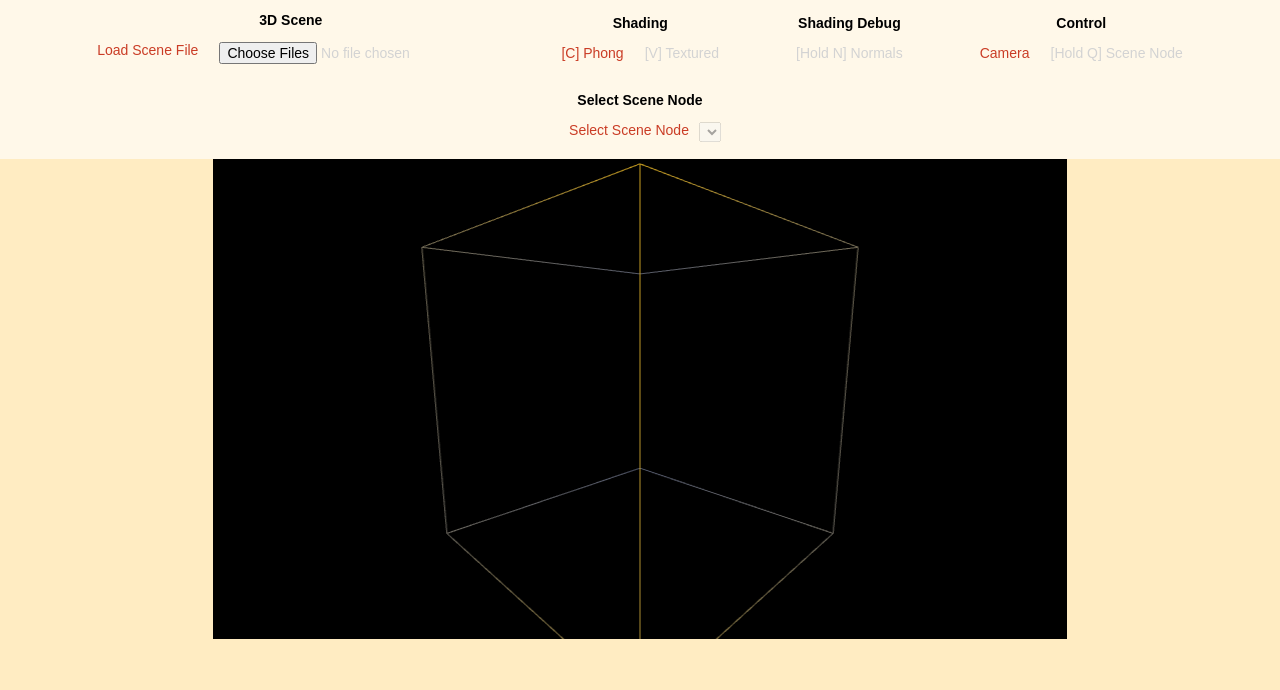
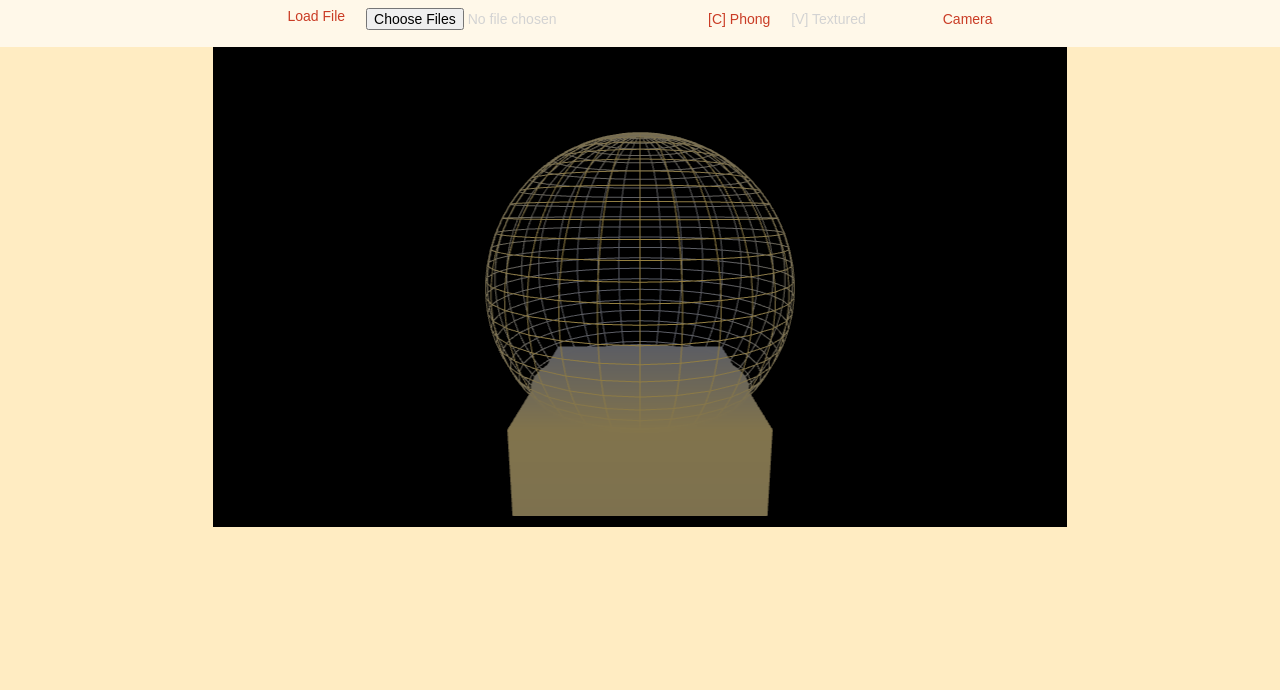
Before and after one commit to zkH2O/ECS175-Final, a plain HTML site: page index.html in a window 1280 px wide. Shown: the part 110-800 px from the top of the page. Drawn offline with Linux system fonts and the light colour scheme; animation ran at ten frames a second.

Commit message:
snowglobe update

```diff
--- a/assignment3.object3d.js
+++ b/assignment3.object3d.js
@@ -27,7 +27,7 @@ class Object3D
     {
         this.shader = shader
         this.material = material
-
+        this.color = [1.0, 1.0, 1.0]
         this.vertices = vertices
         this.vertices_buffer = null
         this.createVBO( gl )
@@ -68,6 +68,15 @@ class Object3D
         this.draw_mode = draw_mode
     }
 
+
+    /**
+     * Set the object's color
+     * @param {Array<Number>} color Array of [r, g, b] values
+     */
+    setColor(color) {
+        this.color = color;
+    }
+
     /**
      * Set this object's model transformation
      *
@@ -75,6 +84,21 @@ class Object3D
      */
     setTransformation( transformation ) {
         this.model_matrix = transformation
+    }
+
+    // Function to set the position
+    setPosition(x, y, z) {
+        mat4.translate(this.model_matrix, this.model_matrix, [x, y, z]);
+    }
+
+    // Function to set the scale
+    setScale(scale) {
+        mat4.scale(this.model_matrix, this.model_matrix, scale);
+    }
+
+    // Function to set rotation (around an axis)
+    setRotation(angle, axis) {
+        mat4.rotate(this.model_matrix, this.model_matrix, angle, axis);
     }
 
     /**
@@ -160,6 +184,7 @@ class Object3D
         // Set up shader
         this.shader.use( )
         this.shader.setUniform4x4f('u_m', this.model_matrix)
+        this.shader.setUniform3f('u_color', this.color)
 
         // Draw the element
         gl.drawElements( this.draw_mode, this.indices.length, gl.UNSIGNED_INT, 0 )
@@ -257,7 +282,7 @@ class ShadedObject3D extends Object3D {
         this.shader.setUniform3f('u_material.kD', this.material.kD)
         this.shader.setUniform3f('u_material.kS', this.material.kS)
         this.shader.setUniform1f('u_material.shininess', this.material.shininess)
-
+        this.shader.setUniform3f('u_color', this.color)
         // Set up texture units
         this.shader.setUniform1i('u_material.map_kD', 0)
         this.shader.setUniform1i('u_material.map_nS', 1)
--- a/index.html
+++ b/index.html
@@ -3,21 +3,20 @@
 
 <head>
     <meta charset="UTF-8">
-    <title>Assignment 3 Solution</title>
+    <title>Aggie Snowglobe</title>
     <link rel="stylesheet" href="css/style.css">
 </head>
 
 <body>
     <div id="app">
         <div id="header-container">
-            <h1>Assignment 3 Solution</h1>
-            <h2>Textures</h2>
+            <h1>Aggie Snowglobe</h1>
         </div>
         <div class="settings-container">
             <div class="setting">
                 <h3>3D Scene</h3>
                 <div class="setting-item-container">
-                    <div id="openfileLabel" class="setting-item active">Load Scene File<br></div>
+                    <div id="openfileLabel" class="setting-item active">Load File<br></div>
                     <div id="openfileAction" class="setting-item inactive">
                         <input id="openfileActionInput" type="file" multiple="false" accept="application/json">
                     </div>
@@ -30,26 +29,14 @@
                     <div id="shadingTextured" class="setting-item inactive">[V] Textured</div>
                 </div>
             </div>
-            <div class="setting">
-                <h3>Shading Debug</h3>
-                <div class="setting-item-container">
-                    <div id="shadingDebugNormals" class="setting-item inactive">[Hold N] Normals</div>
-                </div>
-            </div>
+
             <div class="setting">
                 <h3>Control</h3>
                 <div class="setting-item-container">
                     <div id="controlCamera" class="setting-item inactive">Camera</div>
-                    <div id="controlSceneNode" class="setting-item inactive">[Hold Q] Scene Node</div>
                 </div>
             </div>
-            <div class="setting">
-                <h3>Select Scene Node</h3>
-                <div class="setting-item-container">
-                    <div id="selectSceneNodeLabel" class="setting-item active">Select Scene Node</div>
-                    <select id="selectSceneNodeSelect" disabled></select>
-                </div>
-            </div>
+
         </div>
 
         <div id="canvas-container">
--- a/js/app/app.js
+++ b/js/app/app.js
@@ -24,7 +24,8 @@ class App
             new Shader( this.gl, '../../shaders/unlit.vert.glsl', '../../shaders/unlit.frag.glsl' ),
             new Shader( this.gl, '../../shaders/phong.vert.glsl', '../../shaders/phong.frag.glsl' ),
             new Shader( this.gl, '../../assignment3.textured.vert.glsl', '../../assignment3.textured.frag.glsl' ),
-            new Shader( this.gl, '../../shaders/lights.vert.glsl', '../../shaders/lights.frag.glsl' )
+            new Shader( this.gl, '../../shaders/lights.vert.glsl', '../../shaders/lights.frag.glsl' ),
+            new Shader(this.gl, '../../shaders/vertex.shader.glsl', '../../shaders/fragment.shader.glsl')
         ]
 
         // resize handling
--- a/js/app/appstate.js
+++ b/js/app/appstate.js
@@ -1,64 +1,38 @@
-'use strict'
+'use strict';
 
-import Input from '../input/input.js'
+import Input from '../input/input.js';
 
-class AppState
-{
+class AppState {
+    constructor() {
+        // Get list of UI indicators
+        this.ui_categories = {
+            'Shading': {
+                'Phong': document.getElementById('shadingPhong'),
+                'Textured': document.getElementById('shadingTextured'),
+            },
+            'Control': {
+                'Camera': document.getElementById('controlCamera'),
+            },
+            '3D Scene': document.getElementById('openfileActionInput'),
+        };
 
-    constructor( )
-    {
-        // get list of UI indicators
-        this.ui_categories = {
-            'Shading':
-            {
-                'Phong': document.getElementById( 'shadingPhong' ),
-                'Textured': document.getElementById( 'shadingTextured' ),
-            },
-            'Shading Debug': {
-                'Normals': document.getElementById( 'shadingDebugNormals' ),
-            },
-            'Control':
-            {
-                'Camera': document.getElementById( 'controlCamera' ),
-                'Scene Node': document.getElementById( 'controlSceneNode' )
-            },
-            'Select Scene Node': document.getElementById( 'selectSceneNodeSelect' ),
-            '3D Scene': document.getElementById( 'openfileActionInput' )
-        }
-
-        // create state dictionary
+        // Create state dictionary
         this.ui_state = {
             'Shading': '',
             'Control': '',
-            'Select Scene Node': ''
-        }
+        };
 
         // Update UI with default values
-        this.updateUI( 'Shading', 'Phong' )
-        this.updateUI( 'Shading Debug', '' )
-        this.updateUI( 'Control', 'Camera' )
+        this.updateUI('Shading', 'Phong');
+        this.updateUI('Control', 'Camera');
 
         // Set asynchronous handlers
-        this.ui_categories['Select Scene Node'].onchange = () => {
-            this.ui_state['Select Scene Node'] = this.ui_categories['Select Scene Node'].value
-        }
-        this.onOpen3DSceneCallback = null
+        this.onOpen3DSceneCallback = null;
         this.ui_categories['3D Scene'].onchange = (evt) => {
-            if (this.onOpen3DSceneCallback == null)
-                return
+            if (this.onOpen3DSceneCallback == null) return;
 
-            let scene = this.onOpen3DSceneCallback(evt.target.files[0].name)
-            this.ui_categories['Select Scene Node'].innerHTML = ''
-            for (let node of scene.getNodes()) {
-                let option = document.createElement('option')
-                option.value = node.name
-                option.innerHTML = node.name
-                this.ui_categories['Select Scene Node'].appendChild(option)
-            }
-            this.ui_categories['Select Scene Node'].removeAttribute('disabled')
-            this.ui_categories['Select Scene Node'].value = this.ui_categories['Select Scene Node'].getElementsByTagName('option')[0].value
-            this.ui_state['Select Scene Node'] = this.ui_categories['Select Scene Node'].value
-        }
+            this.onOpen3DSceneCallback(evt.target.files[0].name);
+        };
     }
 
     /**
@@ -67,7 +41,7 @@ class AppState
      * @param {Function} callback Function that creates a scene and returns it
      */
     onOpen3DScene(callback) {
-        this.onOpen3DSceneCallback = callback
+        this.onOpen3DSceneCallback = callback;
     }
 
     /**
@@ -75,74 +49,54 @@ class AppState
      * @param {String} name The name of the state to query
      * @returns {String | null} The state for the ui state name
      */
-    getState( name )
-    {
-        return this.ui_state[name]
+    getState(name) {
+        return this.ui_state[name];
     }
 
     /**
      * Updates the app state by checking the input module for changes in user input
      */
-    update( )
-    {
+    update() {
         // Shading
-        if ( Input.isKeyPressed( 'c' ) ) {
-            this.updateUI( 'Shading', 'Phong' )
-        } else if ( Input.isKeyPressed( 'v' ) ) {
-            this.updateUI( 'Shading', 'Textured' )
-        }
-
-        // Shading Debug
-        if ( Input.isKeyDown( 'n' ) ) {
-            this.updateUI( 'Shading Debug', 'Normals' )
-        } else {
-            this.updateUI( 'Shading Debug', '' )
+        if (Input.isKeyPressed('c')) {
+            this.updateUI('Shading', 'Phong');
+        } else if (Input.isKeyPressed('v')) {
+            this.updateUI('Shading', 'Textured');
         }
 
         // Transformation
-        if ( Input.isKeyDown( 'q' ) ) {
-            this.updateUI( 'Control', 'Scene Node')
+        if (Input.isKeyDown('q')) {
+            this.updateUI('Control', 'Scene Node'); // Removed references to "Scene Node"
         } else {
-            this.updateUI( 'Control', 'Camera')
+            this.updateUI('Control', 'Camera');
         }
-
     }
 
     /**
-     * Updates the ui to represent the current interaction
-     * @param { String } category The ui category to use; see this.ui_categories for reference
-     * @param { String } name The name of the item within the category
-     * @param { String | null } value The value to use if the ui element is not a toggle; sets the element to given string
+     * Updates the UI to represent the current interaction
+     * @param {String} category The UI category to use; see this.ui_categories for reference
+     * @param {String} name The name of the item within the category
+     * @param {String | null} value The value to use if the UI element is not a toggle; sets the element to given string
      */
-    updateUI( category, name, value = null )
-    {
-        this.ui_state[category] = name
-        for ( let key in this.ui_categories[ category ] )
-        {
-
-            this.updateUIElement( this.ui_categories[ category ][ key ], key == name, value )
-
+    updateUI(category, name, value = null) {
+        this.ui_state[category] = name;
+        for (let key in this.ui_categories[category]) {
+            this.updateUIElement(this.ui_categories[category][key], key == name, value);
         }
-
     }
 
     /**
-     * Updates a single ui element with given state and value
-     * @param { Element } el The dom element to update
-     * @param { Boolean } state The state (active / inactive) to update it to
-     * @param { String | null } value The value to use if the ui element is not a toggle; sets the element to given string
+     * Updates a single UI element with the given state and value
+     * @param {Element} el The DOM element to update
+     * @param {Boolean} state The state (active / inactive) to update it to
+     * @param {String | null} value The value to use if the UI element is not a toggle; sets the element to given string
      */
-    updateUIElement( el, state, value )
-    {
+    updateUIElement(el, state, value) {
+        el.classList.remove(state ? 'inactive' : 'active');
+        el.classList.add(state ? 'active' : 'inactive');
 
-        el.classList.remove( state ? 'inactive' : 'active' )
-        el.classList.add( state ? 'active' : 'inactive' )
-
-        if ( state && value != null )
-            el.innerHTML = value
-
+        if (state && value != null) el.innerHTML = value;
     }
-
 }
 
-export default AppState
+export default AppState;
--- a/js/app/box3d.js
+++ b/js/app/box3d.js
@@ -1,60 +1,64 @@
-'use strict'
+'use strict';
 
-import { Object3D } from '../../assignment3.object3d.js'
+import { Object3D } from '../../assignment3.object3d.js';
 
-class Box extends Object3D {
+/**
+ * Box3D Class
+ * Defines a 3D box shape with 8 vertices and 12 triangles.
+ */
+class Box3D extends Object3D {
+    /**
+     * Creates a Box3D object
+     * @param {WebGL2RenderingContext} gl The WebGL context
+     * @param {Shader} shader The shader program for the box
+     * @param {Material | null} material Optional material for shading
+     */
+    constructor(gl, shader, material = null) {
+        // Define the vertices of a box centered at the origin
+        const vertices = [
+            // Front face
+            -0.5, -0.5,  0.5, // 0: bottom-left
+             0.5, -0.5,  0.5, // 1: bottom-right
+             0.5,  0.5,  0.5, // 2: top-right
+            -0.5,  0.5,  0.5, // 3: top-left
 
-    /**
-     * Creates a 3D box from 8 vertices and draws it as a line mesh
-     * @param {WebGL2RenderingContext} gl The webgl2 rendering context
-     * @param {Shader} shader The shader to be used to draw the object
-     */
-    constructor( gl, shader, box_scale = [1,1,1] )
-    {
-        let vertices = [
-            1.000000, 1.000000, -1.000000,
-            1.000000, -1.000000, -1.000000,
-            1.000000, 1.000000, 1.000000,
-            1.000000, -1.000000, 1.000000,
-            -1.000000, 1.000000, -1.000000,
-            -1.000000, -1.000000, -1.000000,
-            -1.000000, 1.000000, 1.000000,
-            -1.000000, -1.000000, 1.000000
-        ]
+            // Back face
+            -0.5, -0.5, -0.5, // 4: bottom-left
+             0.5, -0.5, -0.5, // 5: bottom-right
+             0.5,  0.5, -0.5, // 6: top-right
+            -0.5,  0.5, -0.5  // 7: top-left
+        ];
 
-        for (let i = 0; i < vertices.length; i++) {
-            vertices[i] = vertices[i] * box_scale[i%3]
-        }
+        // Define the indices for the 12 triangles of the box
+        const indices = [
+            // Front face
+            0, 1, 2,
+            0, 2, 3,
 
-        let indices = [
-            0, 1,
-            1, 3,
-            3, 2,
-            2, 0,
+            // Back face
+            4, 5, 6,
+            4, 6, 7,
 
-            0, 4,
-            1, 5,
-            2, 6,
-            3, 7,
+            // Top face
+            3, 2, 6,
+            3, 6, 7,
 
-            4, 5,
-            5, 7,
-            7, 6,
-            6, 4
-        ]
+            // Bottom face
+            0, 1, 5,
+            0, 5, 4,
 
-        super( gl, shader, vertices, indices, gl.LINES )
-    }
+            // Right face
+            1, 2, 6,
+            1, 6, 5,
 
-    /**
-     * Perform any necessary updates.
-     * Children can override this.
-     *
-     */
-    udpate( )
-    {
-        return
+            // Left face
+            0, 3, 7,
+            0, 7, 4
+        ];
+
+        // Call the parent class constructor
+        super(gl, shader, vertices, indices, gl.TRIANGLES, material);
     }
 }
 
-export default Box
+export default Box3D;
--- /dev/null
+++ b/js/app/cylinder3d.js
@@ -0,0 +1,63 @@
+'use strict';
+
+import { Object3D } from '../../assignment3.object3d.js';
+
+class Cylinder3D extends Object3D {
+    constructor(gl, shader, radius = 1, height = 1, segments = 32) {
+        const vertices = [];
+        const indices = [];
+
+        // Generate vertices for the top and bottom circles
+        for (let i = 0; i <= segments; i++) {
+            const angle = (i * 2 * Math.PI) / segments;
+            const x = radius * Math.cos(angle);
+            const z = radius * Math.sin(angle);
+
+            // Top circle
+            vertices.push(x, height / 2, z);
+
+            // Bottom circle
+            vertices.push(x, -height / 2, z);
+        }
+
+        // Generate indices for the side faces
+        for (let i = 0; i < segments; i++) {
+            const top1 = i * 2;
+            const bottom1 = i * 2 + 1;
+            const top2 = ((i + 1) % segments) * 2;
+            const bottom2 = ((i + 1) % segments) * 2 + 1;
+
+            // Side face
+            indices.push(top1, bottom1, top2);
+            indices.push(bottom1, bottom2, top2);
+        }
+
+        // Generate indices for the top and bottom circles
+        const topCenter = vertices.length / 3;
+        const bottomCenter = topCenter + 1;
+        vertices.push(0, height / 2, 0); // Top center
+        vertices.push(0, -height / 2, 0); // Bottom center
+
+        for (let i = 0; i < segments; i++) {
+            const top1 = i * 2;
+            const top2 = ((i + 1) % segments) * 2;
+
+            const bottom1 = i * 2 + 1;
+            const bottom2 = ((i + 1) % segments) * 2 + 1;
+
+            // Top circle
+            indices.push(top1, top2, topCenter);
+
+            // Bottom circle
+            indices.push(bottom1, bottom2, bottomCenter);
+        }
+
+        super(gl, shader, vertices, indices, gl.TRIANGLES);
+    }
+
+    update() {
+        return;
+    }
+}
+
+export default Cylinder3D;
--- a/js/app/light.js
+++ b/js/app/light.js
@@ -4,14 +4,14 @@ import * as mat4 from '../lib/glmatrix/mat4.js'
 import * as vec3 from '../lib/glmatrix/vec3.js'
 import * as quat4 from '../lib/glmatrix/quat.js'
 
-import Box from './box3d.js'
+import Sphere3D from './sphere3d.js'
 
 /**
  * The Light base class. Stores common properties of all lights like color and intensity
  * It derives from the Box class (which is an Object3D in turn). This is done to visually
  * represent lights in the scene a differently shaped boxes.
  */
-class Light extends Box {
+class Light extends Sphere3D {
 
     /**
      * Constructs a new light instance
--- /dev/null
+++ b/js/app/sphere3d.js
@@ -0,0 +1,49 @@
+'use strict'
+
+import { Object3D } from '../../assignment3.object3d.js';
+
+class Sphere3D extends Object3D {
+    constructor(gl, shader, radius = 1, latSegments = 32, lonSegments = 32) {
+        let vertices = [];
+        let indices = [];
+
+        // Generate sphere vertices
+        for (let lat = 0; lat <= latSegments; lat++) {
+            const theta = (lat * Math.PI) / latSegments;
+            const sinTheta = Math.sin(theta);
+            const cosTheta = Math.cos(theta);
+
+            for (let lon = 0; lon <= lonSegments; lon++) {
+                const phi = (lon * 2 * Math.PI) / lonSegments;
+                const sinPhi = Math.sin(phi);
+                const cosPhi = Math.cos(phi);
+
+                const x = radius * sinTheta * cosPhi;
+                const y = radius * cosTheta;
+                const z = radius * sinTheta * sinPhi;
+
+                vertices.push(x, y, z);
+            }
+        }
+
+        // Generate sphere indices
+        for (let lat = 0; lat < latSegments; lat++) {
+            for (let lon = 0; lon < lonSegments; lon++) {
+                const first = lat * (lonSegments + 1) + lon;
+                const second = first + lonSegments + 1;
+
+                indices.push(first, second);
+                indices.push(first, first + 1);
+                indices.push(second, second + 1);
+            }
+        }
+
+        super(gl, shader, vertices, indices, gl.LINES);
+    }
+
+    update() {
+        return;
+    }
+}
+
+export default Sphere3D;
--- a/js/app/webglapp.js
+++ b/js/app/webglapp.js
@@ -1,7 +1,9 @@
 'use strict'
 
 import { hex2rgb, deg2rad, loadExternalFile } from '../utils/utils.js'
-import Box from './box3d.js'
+import Sphere3D from './sphere3d.js'
+import Cylinder3D from './cylinder3d.js';
+import Box3D from './box3d.js'
 import Input from '../input/input.js'
 import * as mat4 from '../lib/glmatrix/mat4.js'
 import * as vec3 from '../lib/glmatrix/vec3.js'
@@ -32,13 +34,25 @@ class WebGlApp
 
         // Store the shader(s)
         this.shaders = shaders // Collection of all shaders
-        this.box_shader = this.shaders[0]
+        this.sphere_shader = this.shaders[0]
         this.light_shader = this.shaders[this.shaders.length - 1]
         this.active_shader = 1
 
-        // Create a box instance and create a variable to track its rotation
-        this.box = new Box( gl, this.box_shader )
+        // Create a sphere instance and create a variable to track its rotation
+        this.sphere = new Sphere3D( gl, this.sphere_shader )
         this.animation_step = 0
+
+        //Creatating small snow layer
+        this.snowBase = new Cylinder3D(gl, this.shaders[0], 0.76, 0.01);
+        this.snowBase.setPosition(0, -0.66, 0);
+        this.snowBase.setColor([0.0, 0.0, 1.0])
+
+        //creating the bottom platform
+        this.bottom = new Box3D(gl, this.shaders[0])
+        this.bottom.setPosition(0, -0.93, 0);
+        this.bottom.setScale([1.45, 0.53, 1.45]); // Stretch it vertically
+        this.bottom.setRotation(Math.PI / 4, [0, 1, 0]); // Rotate around Y-axis
+        this.bottom.setColor([1,0,0])
 
         // Declare a variable to hold a Scene
         // Scene files can be loaded through the UI (see below)
@@ -362,8 +376,9 @@ class WebGlApp
 
         // Render the box
         // This will use the MVP that was passed to the shader
-        this.box.render( gl )
-
+        this.sphere.render( gl )
+        this.snowBase.render(gl)
+        this.bottom.render(gl)
         // Render the scene
         if (this.scene) this.scene.render( gl )
 
--- /dev/null
+++ b/shaders/fragment.shader.glsl
@@ -0,0 +1,9 @@
+#version 300 es
+precision mediump float;
+
+in vec3 v_color;
+out vec4 outColor;
+
+void main() {
+    outColor = vec4(v_color, 1.0);
+}
--- /dev/null
+++ b/shaders/vertex.shader.glsl
@@ -0,0 +1,12 @@
+#version 300 es
+precision mediump float;
+
+in vec3 a_position;
+uniform mat4 u_m;    // Model matrix
+uniform vec3 u_color;
+out vec3 v_color;
+
+void main() {
+    gl_Position = u_m * vec4(a_position, 1.0);
+    v_color = u_color;
+}
```
